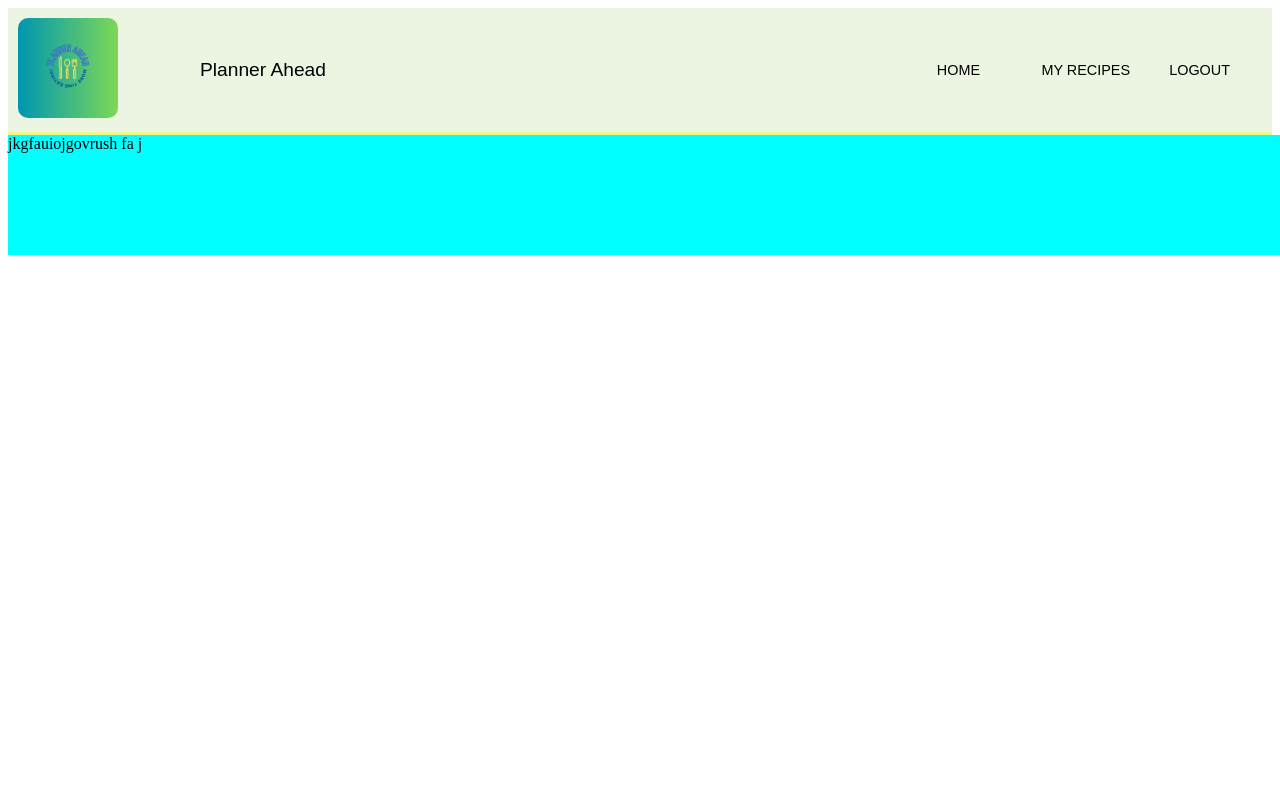
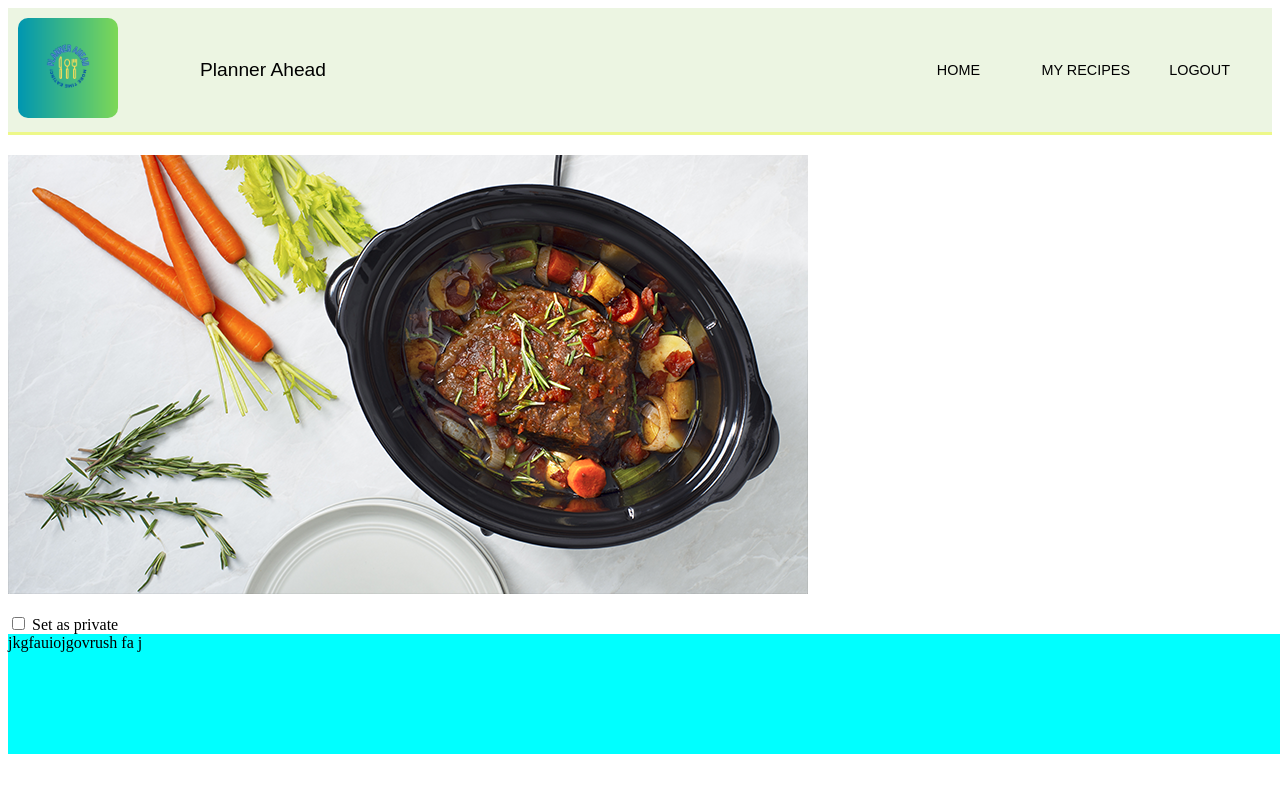
Before and after one commit to iancraine/PlannerAheadFinal, a Vue app in the folder vue/: page /recipes/1 in a window 1280 px wide. Shown: the top 792 px of the page. Built offline with nearby package versions, Linux system fonts and the light colour scheme; no server answers; sample sign-in values are in the browser's storage.

Commit message:
recipe detail

```diff
--- a/vue/src/components/RecipeDetail.vue
+++ b/vue/src/components/RecipeDetail.vue
@@ -1,13 +1,18 @@
 <template>
   <div>
-      <h2>{{recipe.recipe_name}}</h2>
+      <h2>{{recipe.recipeName}}</h2>
+      <div>
+              <img src="../assets\Old-Fashioned-Pot-Roast.png" alt="Pot Roast" />
+            </div>
       <p>{{recipe.directions}}</p>
       <p>{{recipe.tags}}</p>
       <p>{{recipe.prep_time}}</p>
-  <label>
-  <input type="checkbox" name="is_public" v_if:checked />
-  Is Public
-  </label>
+      <div>
+       <label>
+  <input type="checkbox" name="myCheckbox" value="1"> Set as {{recipe.public ? "public" : "private"}}
+</label>
+               </div>
+
   </div>
 </template>
 
@@ -19,7 +24,7 @@ data(){
     return{
         recipe:{
            recipe_id:'',
-           recipe_name:'',
+           recipeName:'',
            directions:'',
            tags:'',
            prep_time:'',
@@ -28,8 +33,9 @@ data(){
         }
     };
 },
+
 created() {
-    recipeService.getRecipe(this.$route.params.id).then(response => {
+    recipeService.getRecipeById(this.$route.params.recipeId).then(response => {
       this.recipe = response.data;
 
     });
--- a/vue/src/components/RecipeList.vue
+++ b/vue/src/components/RecipeList.vue
@@ -2,10 +2,11 @@
   <div >
       <h1 class="title">My Recipes</h1>
       <div class="recipe">
-        <div v-for="recipe in recipes" v-bind:key="recipe.id">
-            <h1>{{recipe.recipeName}}:</h1>
-            <h2>Directions:</h2>
-            <p class="direction">{{recipe.directions}}</p>
+        <div v-for="recipe in recipes" v-bind:key="recipe.recipeId">
+            <h1><router-link v-bind:to="{ name:'recipesId' ,params:{recipeId:recipe.recipeId}}">{{recipe.recipeName}}</router-link></h1>
+           <div>
+              <img src="../assets\Old-Fashioned-Pot-Roast.png" alt="Pot Roast" />
+            </div>
             <div class="tag"><h5 class="tag">Tag:</h5>
             <p class="tag">{{recipe.tags}}</p>
             </div>
@@ -13,14 +14,8 @@
               <h5 class="time">Prep Time:</h5>
             <p class="time">{{recipe.prepTime}}</p>
             </div>
-             <div>
-               <label>
-  <input type="checkbox" name="myCheckbox" value="1"> Set as {{recipe.public ? "public" : "private"}}
-</label>
-               </div>
-            <div>
-              <img src="../assets\Old-Fashioned-Pot-Roast.png" alt="Pot Roast" />
-            </div>
+
+
 
 
 
--- a/vue/src/router/index.js
+++ b/vue/src/router/index.js
@@ -6,6 +6,7 @@ import Logout from '../views/Logout.vue'
 import Register from '../views/Register.vue'
 import store from '../store/index'
 import MyRecipes from '../views/MyRecipes.vue'
+import Recipe from '../views/Recipe.vue'
 
 Vue.use(Router)
 
@@ -60,7 +61,15 @@ const router = new Router({
       component: MyRecipes,
       meta: {
         requiresAuth: true
-      },
+      }
+    },
+      {
+        path: "/recipes/:recipeId",
+        name: "recipesId",
+        component: Recipe,
+        meta: {
+          requiresAuth: true
+        }
 
     }
   ]
--- /dev/null
+++ b/vue/src/views/Recipe.vue
@@ -0,0 +1,19 @@
+<template>
+  <div>
+<recipe-detail/>
+  </div>
+</template>
+
+<script>
+import RecipeDetail from '../components/RecipeDetail.vue';
+export default {
+
+components: {
+    RecipeDetail,
+  }
+}
+</script>
+
+<style>
+
+</style>
```
Also changed, not shown: vue/src/assets/Orange Minimalist Food Festival Logo.png (added).
